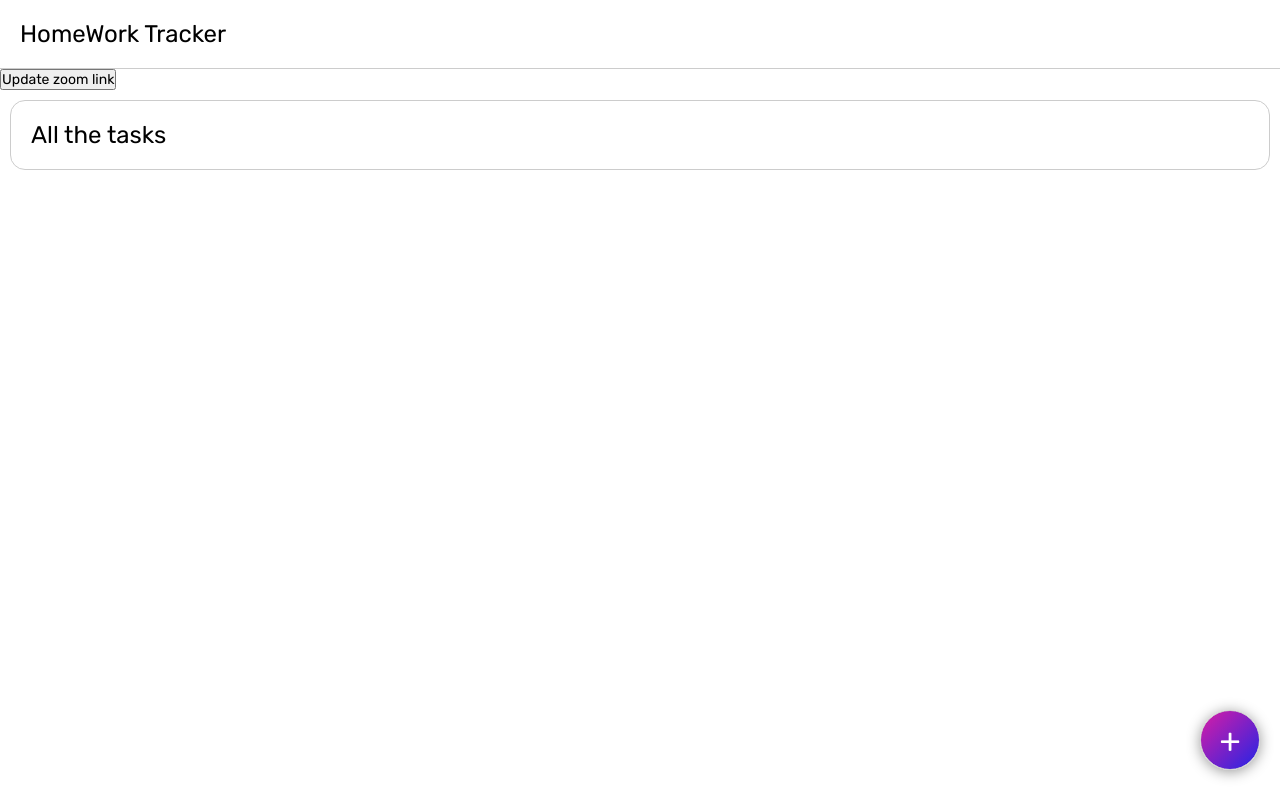
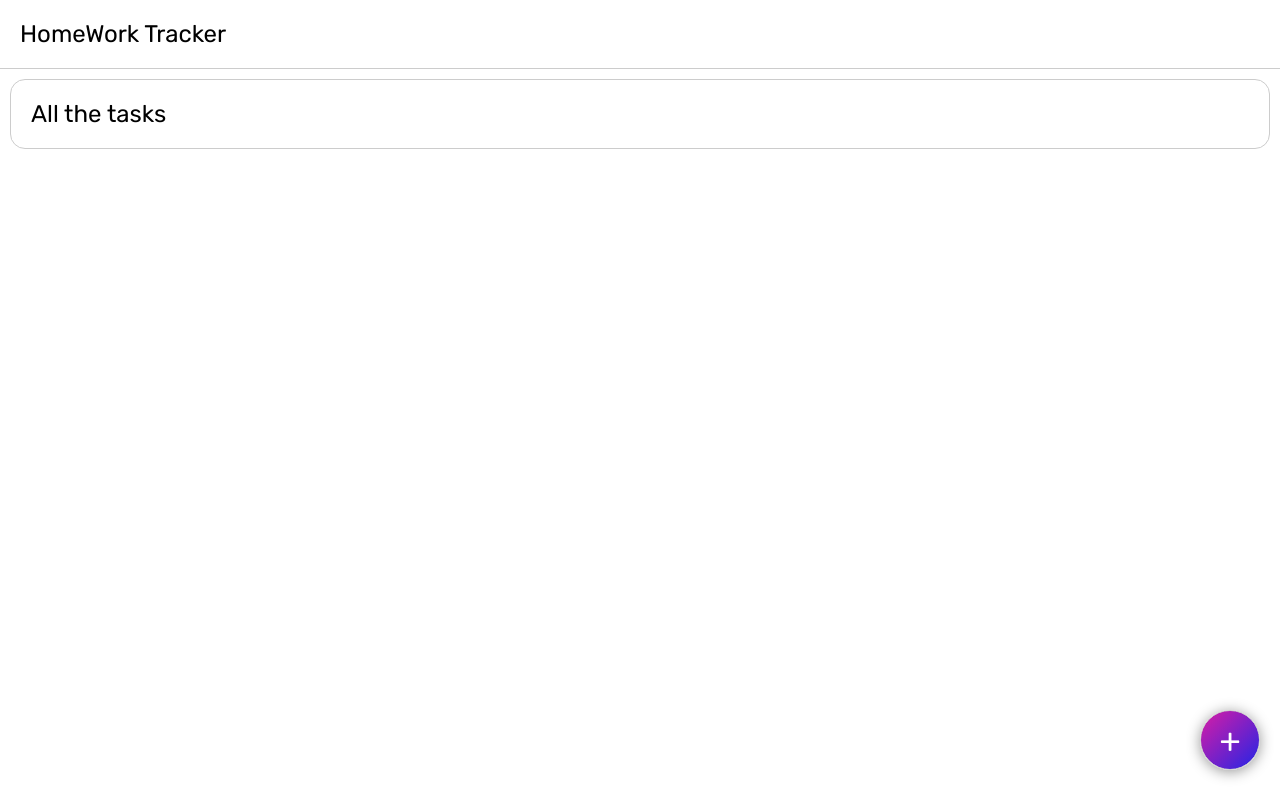
Before and after one commit to Alekseypavlov14/homework-tracker, a React (Create React App) app: page / in a window 1280 px wide. Built offline with nearby package versions, Linux system fonts and the light colour scheme.

Commit message:
remove dev commit

```diff
--- a/src/pages/CourseSettings/CourseSettings.tsx
+++ b/src/pages/CourseSettings/CourseSettings.tsx
@@ -54,8 +54,6 @@ export const CourseSettings: FC<CourseSettingsProps> = () => {
           </button>
         </div>
       </div>
-
-      {course?.zoomLink}
     </div>
   )
 }
--- a/src/pages/Home/Home.tsx
+++ b/src/pages/Home/Home.tsx
@@ -3,7 +3,7 @@ import { useSelector } from 'react-redux'
 import { Link, useNavigate } from 'react-router-dom'
 import { Course } from '../../components/Course/Course'
 import { Header } from '../../components/Header/Header'
-import { coursesSelector, updateZoomLink } from '../../store/slices/courses/coursesSlice'
+import { coursesSelector } from '../../store/slices/courses/coursesSlice'
 import styles from './Home.module.css'
 
 interface HomeProps {}
@@ -16,19 +16,11 @@ export const Home: FC<HomeProps> = () => {
     return () => navigate(`/courses/${courseId}`)
   }
 
-  const updateAllCourses = () => {
-    courses.forEach(course => {
-      updateZoomLink({ id: course.id, zoomLink: '' })
-    })
-  }
-
   const openNewCoursePage = () => navigate('/courses/new')
 
   return (
     <div className={styles.Home}>
       <Header />
-
-      <button onClick={updateAllCourses}>Update zoom link</button>
 
       <div className={styles.Courses}>
         <div className={styles.Course}>
--- a/src/store/slices/courses/coursesSlice.ts
+++ b/src/store/slices/courses/coursesSlice.ts
@@ -99,7 +99,6 @@ export const {
   toggleTask,
   deleteTask,
   createCourse,
-  deleteCourse,
-  updateZoomLink
+  deleteCourse
 } = coursesSlice.actions
 export const coursesSelector = (state: AppState) => state.courses
```
